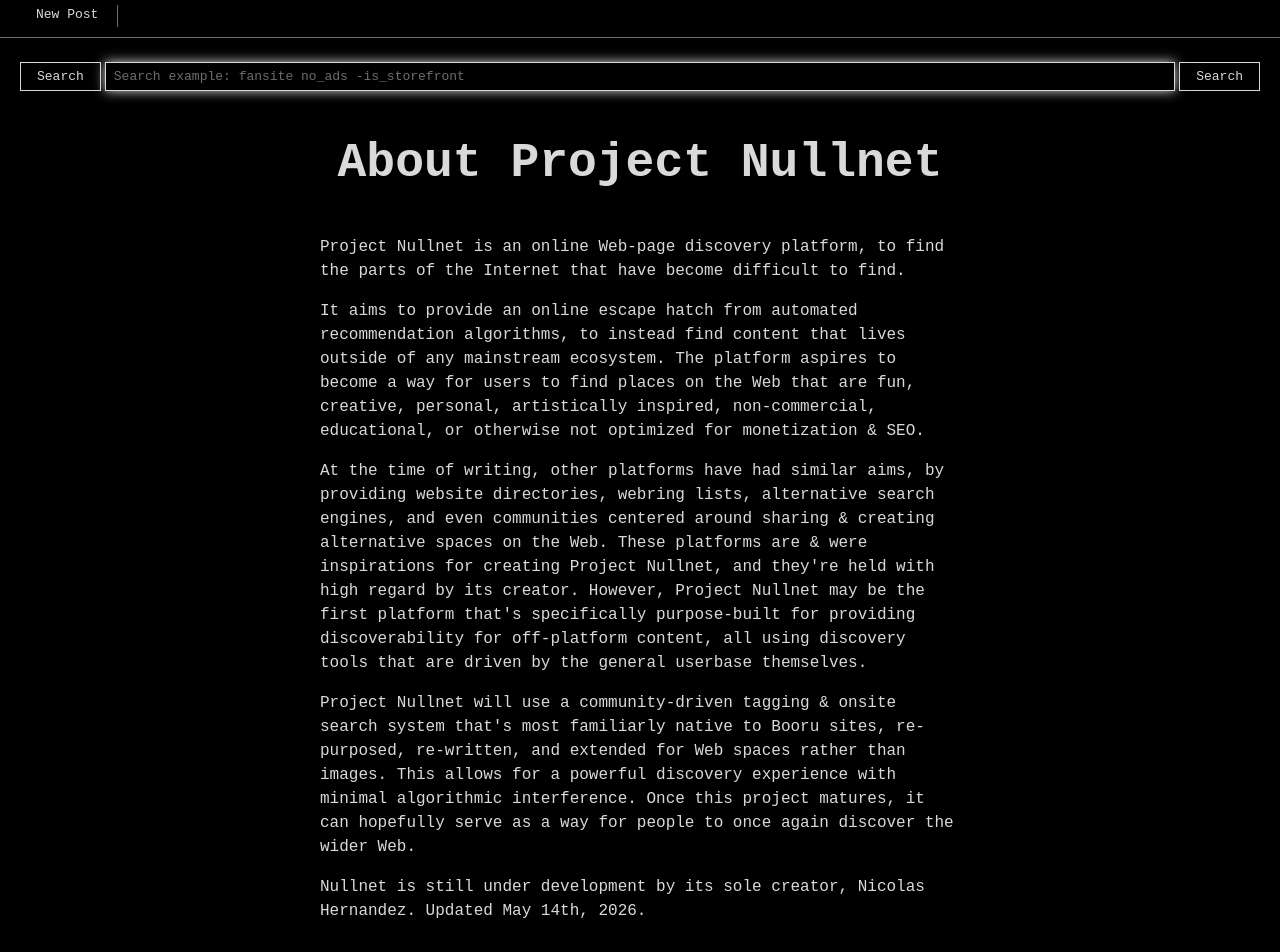
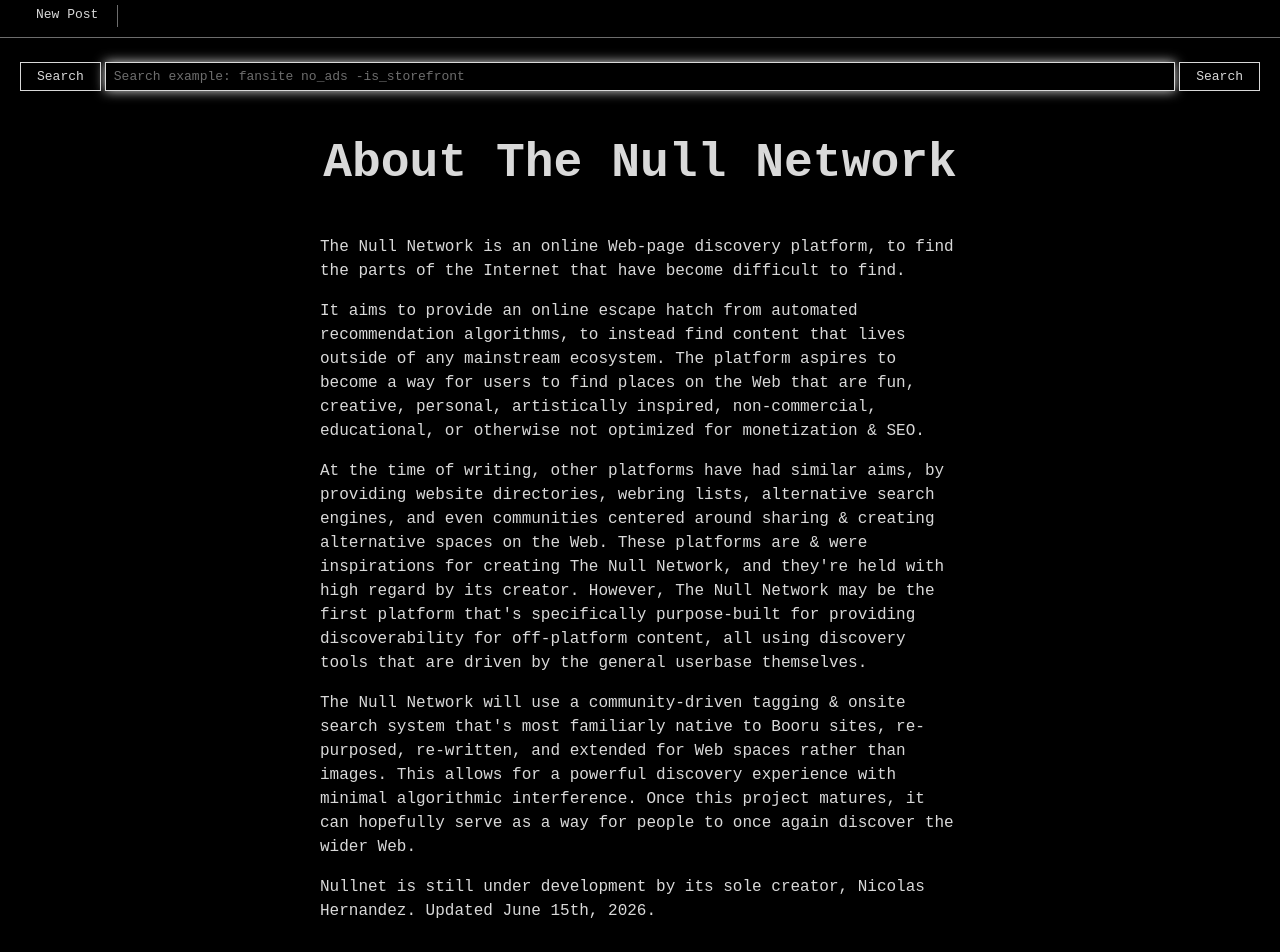
Before and after one commit to nullnet-labs/nullnet-frontend, a Next.js app: page /about in a window 1280 px wide. Shown: the part 60-1012 px from the top of the page. Built offline with nearby package versions, Linux system fonts and the light colour scheme.

Commit message:
Update page.tsx

```diff
--- a/src/app/about/page.tsx
+++ b/src/app/about/page.tsx
@@ -11,12 +11,12 @@ export default function AboutPage() {
             <main className="mt-12 text-center">
 
                 <h1 className="text-5xl font-semibold mt-12 mb-12">
-                    About Project Nullnet
+                    About The Null Network
                 </h1>
 
                 <article className={classes('text-left text-base w-[50dvw] m-auto', styles['about-article'])}>
                     <p>
-                        Project Nullnet is an online Web-page discovery platform,
+                        The Null Network is an online Web-page discovery platform,
                         to find the parts of the Internet that have become
                         difficult to find.
                     </p>
@@ -37,8 +37,8 @@ export default function AboutPage() {
                         alternative search engines, and even communities centered
                         around sharing & creating alternative spaces on the Web.
                         These platforms are & were inspirations for creating
-                        Project Nullnet, and they're held with high regard by its
-                        creator. However, Project Nullnet may be the first
+                        The Null Network, and they're held with high regard by its
+                        creator. However, The Null Network may be the first
                         platform that's specifically purpose-built for providing
                         discoverability for off-platform content, all using
                         discovery tools that are driven by the general userbase
@@ -46,7 +46,7 @@ export default function AboutPage() {
                     </p>
 
                     <p>
-                        Project Nullnet will use a community-driven tagging &
+                        The Null Network will use a community-driven tagging &
                         onsite search system that's most familiarly native to
                         Booru sites, re-purposed, re-written, and extended for Web
                         spaces rather than images. This allows for a powerful
@@ -58,7 +58,7 @@ export default function AboutPage() {
 
                     <p>
                         Nullnet is still under development by its sole creator,
-                        Nicolas Hernandez. Updated May 14th, 2026.
+                        Nicolas Hernandez. Updated June 15th, 2026.
                     </p>
                 </article>
 
```
